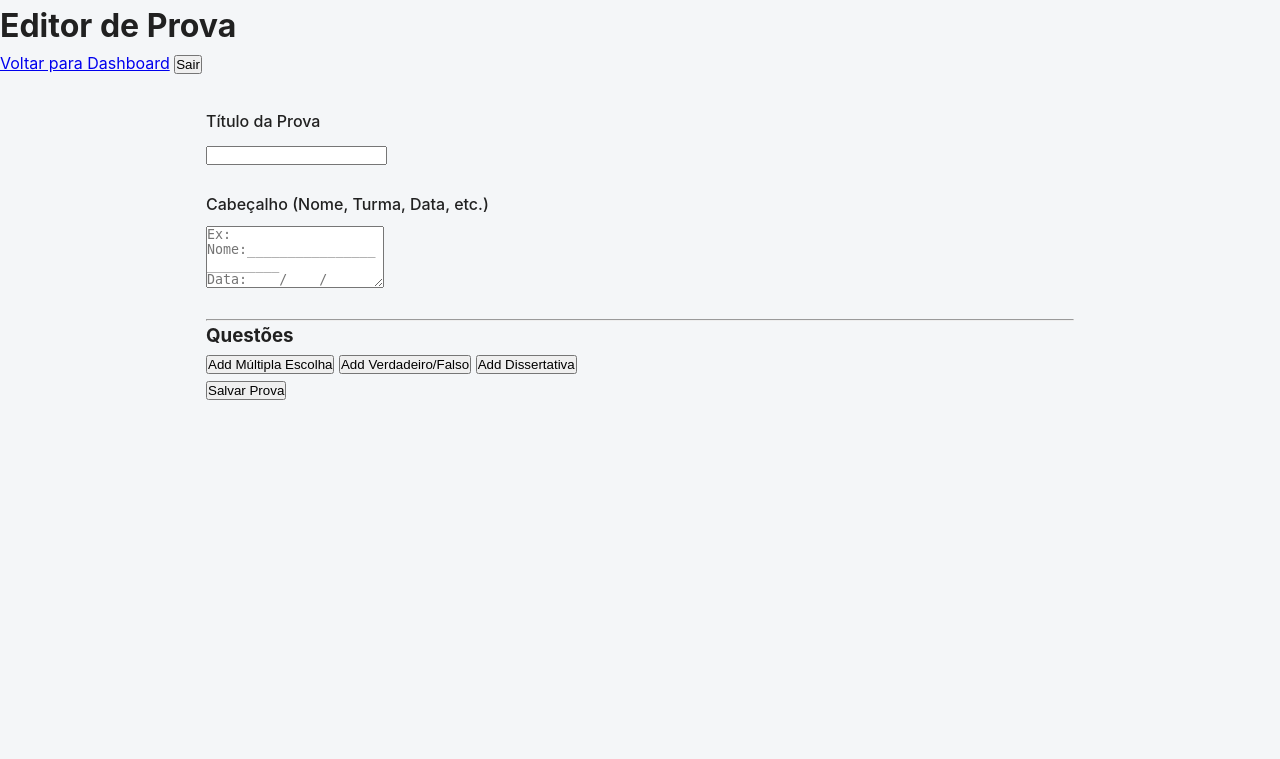
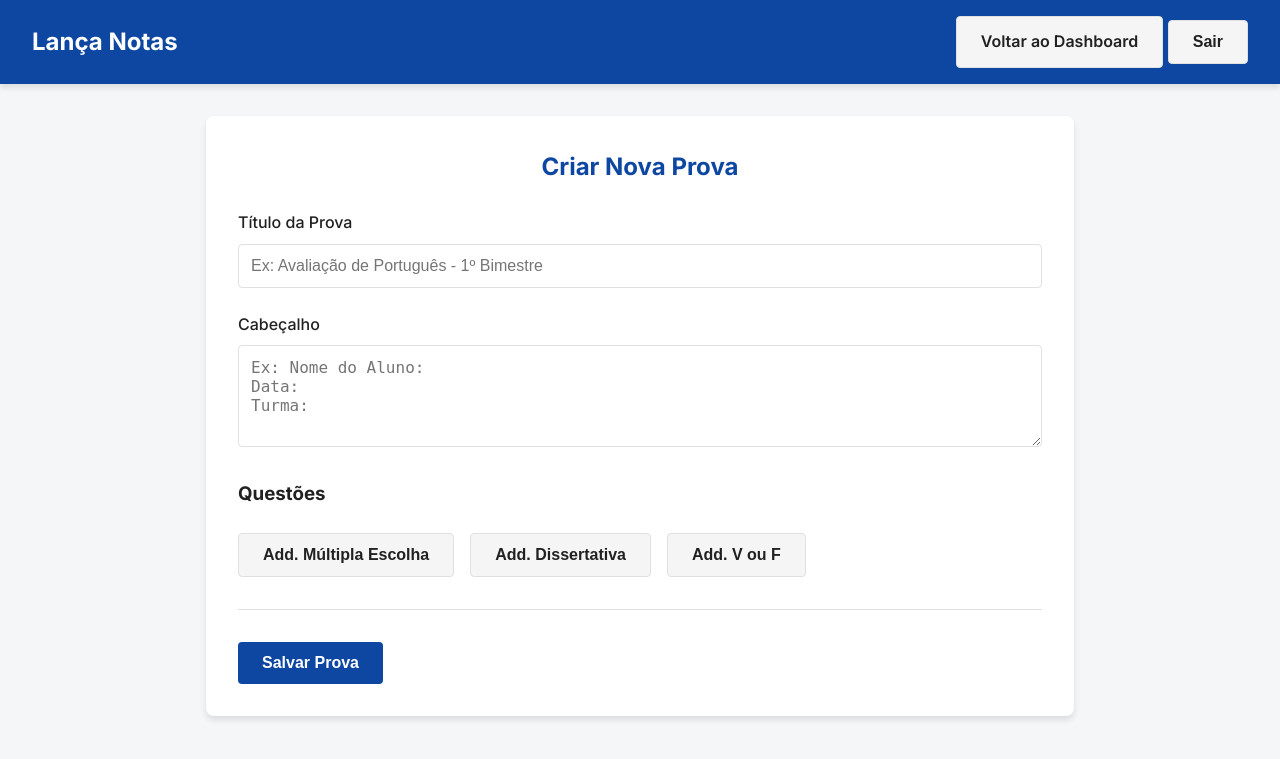
Before and after one commit to kaissanproject/lancanota, a Flask app: page /editor in a window 1280 px wide. Shown: the top 759 px of the page. Run offline with Flask 3, Linux system fonts and the light colour scheme; the visitor is signed in with stand-in values (Sample User, id 1).

Commit message:
Update editor.html

```diff
--- a/templates/editor.html
+++ b/templates/editor.html
@@ -4,48 +4,58 @@
     <meta charset="UTF-8">
     <meta name="viewport" content="width=device-width, initial-scale=1.0">
     <title>Editor de Prova - Lança Notas</title>
-    <link rel="stylesheet" href="{{ url_for('static', filename='style.css') }}">
+    <link rel="stylesheet" href="/static/style.css">
+    <link rel="preconnect" href="https://fonts.googleapis.com">
+    <link rel="preconnect" href="https://fonts.gstatic.com" crossorigin>
+    <link href="https://fonts.googleapis.com/css2?family=Inter:wght@400;500;600;700&display=swap" rel="stylesheet">
 </head>
 <body>
-    <header class="main-header">
-        <h1>Editor de Prova</h1>
+    <header class="app-header">
+        <h1>Lança Notas</h1>
         <div>
-             <a href="/dashboard" class="btn">Voltar para Dashboard</a>
-             <button id="logout-button">Sair</button>
+            <a href="/dashboard" class="button button-secondary">Voltar ao Dashboard</a>
+            <button id="logout-btn" class="button button-secondary">Sair</button>
         </div>
     </header>
 
     <main class="container">
-        <form id="editor-form">
+        <div class="card">
+            <h2 id="editor-title">Criar Nova Prova</h2>
+            <form id="prova-form">
                 <div class="form-group">
                     <label for="prova-titulo">Título da Prova</label>
-                <input type="text" id="prova-titulo" required>
+                    <input type="text" id="prova-titulo" class="form-control" placeholder="Ex: Avaliação de Português - 1º Bimestre" required>
                 </div>
                 <div class="form-group">
-                <label for="prova-cabecalho">Cabeçalho (Nome, Turma, Data, etc.)</label>
-                <textarea id="prova-cabecalho" rows="4" placeholder="Ex:&#10;Nome:_________________________&#10;Data:____/____/________"></textarea>
+                    <label for="prova-cabecalho">Cabeçalho</label>
+                    <textarea id="prova-cabecalho" class="form-control" rows="4" placeholder="Ex: Nome do Aluno:&#10;Data:&#10;Turma:"></textarea>
                 </div>
-
-            <hr>
 
                 <h3>Questões</h3>
                 <div id="questoes-container">
                     <!-- As questões serão adicionadas aqui -->
                 </div>
 
-            <div class="add-questao-buttons">
-                <button type="button" class="btn" onclick="adicionarQuestao('multipla_escolha')">Add Múltipla Escolha</button>
-                <button type="button" class="btn" onclick="adicionarQuestao('verdadeiro_falso')">Add Verdadeiro/Falso</button>
-                <button type="button" class="btn" onclick="adicionarQuestao('dissertativa')">Add Dissertativa</button>
+                <div style="margin-top: 1.5rem; display: flex; gap: 1rem;">
+                    <button type="button" id="add-multipla-escolha" class="button button-secondary">Add. Múltipla Escolha</button>
+                    <button type="button" id="add-dissertativa" class="button button-secondary">Add. Dissertativa</button>
+                    <button type="button" id="add-vf" class="button button-secondary">Add. V ou F</button>
                 </div>
 
-            <div class="form-actions">
-                 <button type="submit" class="btn btn-primary">Salvar Prova</button>
-                 <p id="save-status"></p>
+                <hr style="margin: 2rem 0; border: none; border-top: 1px solid var(--border-color);">
+
+                <button type="submit" id="salvar-prova-btn" class="button button-primary">Salvar Prova</button>
+            </form>
         </div>
-        </form>
     </main>
 
-    <script src="{{ url_for('static', filename='auth.js') }}"></script>
+    <script src="/static/editor.js"></script>
+    <script>
+         // Colocando o listener do logout aqui também para consistência
+         document.getElementById('logout-btn').addEventListener('click', () => {
+            fetch('/api/logout', { method: 'POST' })
+                .then(() => window.location.href = '/');
+        });
+    </script>
 </body>
 </html>
```
Lines whose indentation alone changed are shown as unchanged.
